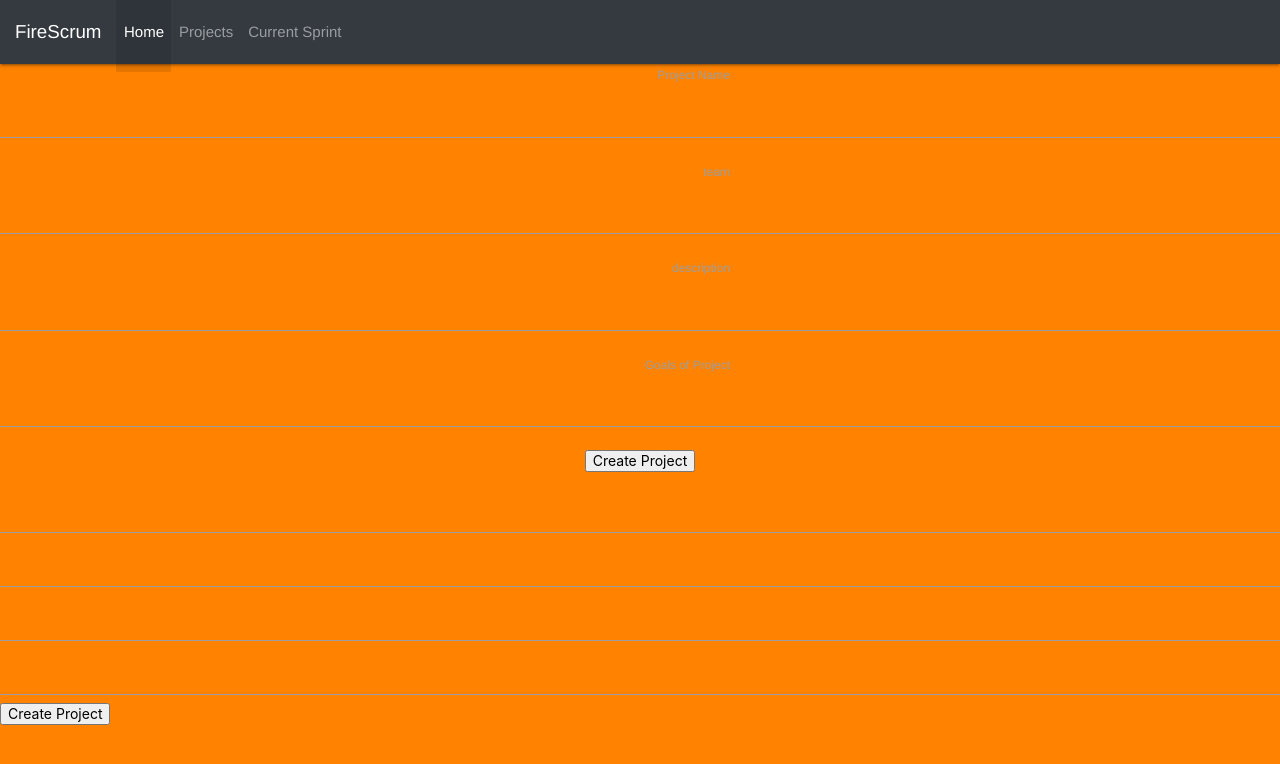
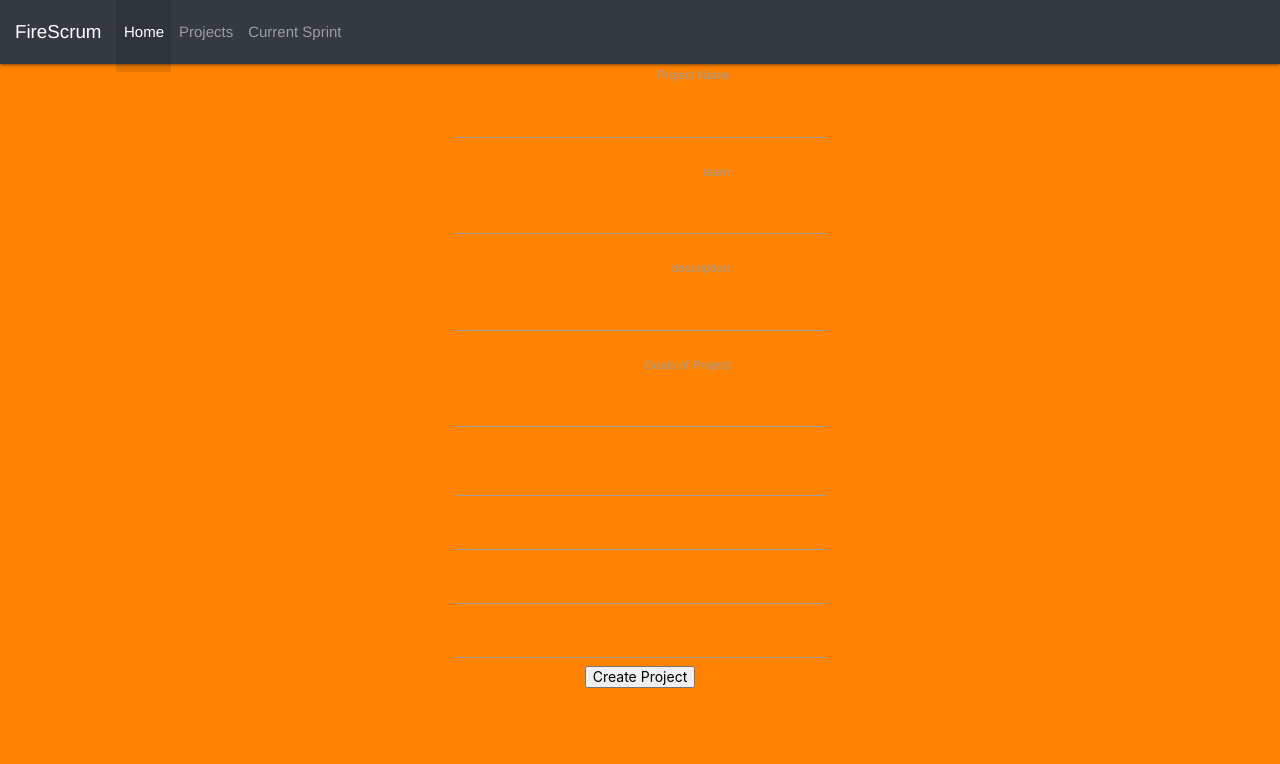
Before and after one commit to Benbigmac/Agile-Development-Tool, a Flask app: page /createProject in a window 1280 px wide. Shown: the top 764 px of the page. Run offline with Flask 2, Linux system fonts and the light colour scheme; some libraries are stand-ins or nearby versions.

Commit message:
fixed alignment on create project form (#49)

```diff
--- a/app/templates/createProject.html
+++ b/app/templates/createProject.html
@@ -1,13 +1,7 @@
 {%extends "baseTemp.html"%}
 {%block body%}
-<head>
-	<meta charset="utf-8">
-	<meta name="viewport" content="width=device-width">
-	<title>New Project</title>
-	<link href="../static/css/style.css" rel="stylesheet" type="text/css" />
-</head>
-
-<body>
+<div class="container">
+<center>
 	<form action="" method="post" novalidate>
 			 {{ form.hidden_tag() }}
 			 <p>
@@ -29,7 +23,7 @@
           {{ form.taskGoals(size=32) }}
       </p>
 
-			 <p>{{ form.submit() }}</p>
+
 	 </form>
 
   <div class="wrap-input100 validate-input m-b-10">
@@ -68,7 +62,7 @@
     {{form.submit}}
   </div>
 
+</center>
 
-
-
+</div>
 {% endblock%}
```
